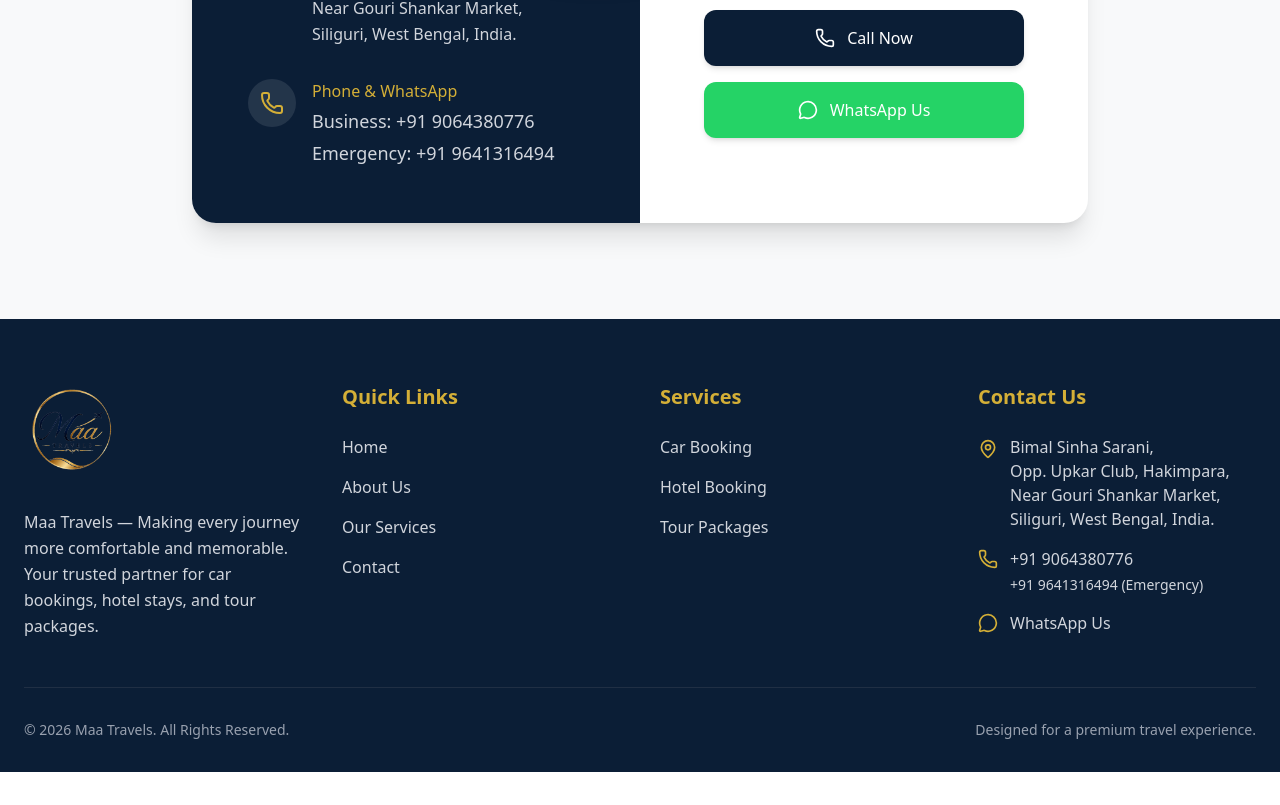
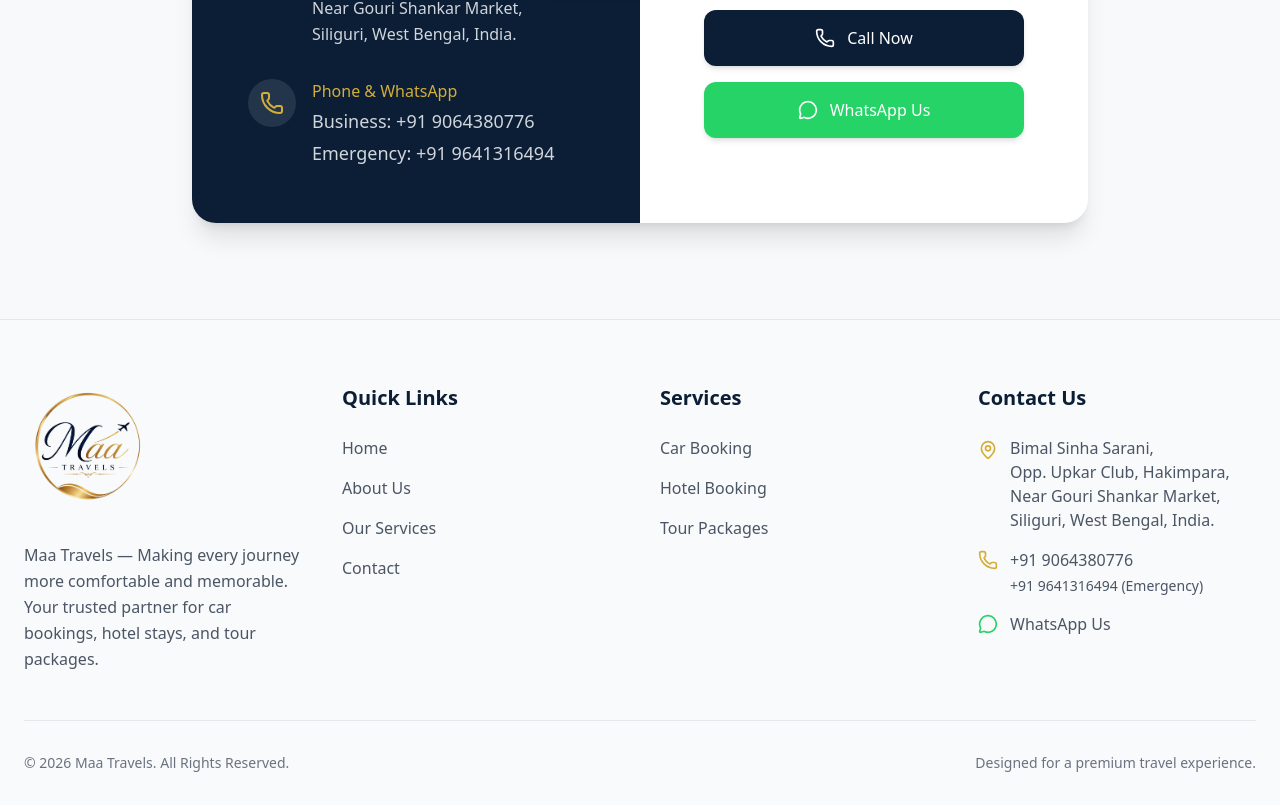
Before and after one commit to Shantanu2705/Maa-Travels, a Next.js app: page / in a window 1280 px wide. Shown: the part 6008-6813 px from the top of the page. Before the commit the page ends 6780 px from the top, so only its background shows below. Built offline with nearby package versions, Linux system fonts and the light colour scheme.

Commit message:
Change footer color to light gray for logo visibility and increase logo sizes

```diff
--- a/src/components/layout/Footer.tsx
+++ b/src/components/layout/Footer.tsx
@@ -7,14 +7,14 @@
   const currentYear = new Date().getFullYear();
 
   return (
-    <footer className="bg-brand-navy text-white pt-16 pb-8">
+    <footer className="bg-gray-50 text-gray-800 pt-16 pb-8 border-t border-gray-200">
       <div className="container mx-auto px-4 md:px-6">
         <div className="grid grid-cols-1 md:grid-cols-2 lg:grid-cols-4 gap-10 mb-12">
 
           {/* Brand Info */}
           <div className="space-y-6">
             <div className="inline-block">
-              <div className="relative h-20 w-64 md:h-24 md:w-80">
+              <div className="relative h-24 w-72 md:h-32 md:w-[26rem]">
                 <Image
                   src="/logo/logo.png"
                   alt="Maa Travels Logo"
@@ -23,51 +23,51 @@
                 />
               </div>
             </div>
-            <p className="text-gray-300 leading-relaxed max-w-sm">
+            <p className="text-gray-600 leading-relaxed max-w-sm">
               Maa Travels — Making every journey more comfortable and memorable. Your trusted partner for car bookings, hotel stays, and tour packages.
             </p>
           </div>
 
           {/* Quick Links */}
           <div>
-            <h3 className="text-xl font-semibold mb-6 text-brand-gold">Quick Links</h3>
+            <h3 className="text-xl font-semibold mb-6 text-brand-navy">Quick Links</h3>
             <ul className="space-y-4">
               <li>
-                <Link href="#home" className="text-gray-300 hover:text-brand-gold transition-colors">Home</Link>
+                <Link href="#home" className="text-gray-600 hover:text-brand-gold transition-colors">Home</Link>
               </li>
               <li>
-                <Link href="#about" className="text-gray-300 hover:text-brand-gold transition-colors">About Us</Link>
+                <Link href="#about" className="text-gray-600 hover:text-brand-gold transition-colors">About Us</Link>
               </li>
               <li>
-                <Link href="#services" className="text-gray-300 hover:text-brand-gold transition-colors">Our Services</Link>
+                <Link href="#services" className="text-gray-600 hover:text-brand-gold transition-colors">Our Services</Link>
               </li>
               <li>
-                <Link href="#contact" className="text-gray-300 hover:text-brand-gold transition-colors">Contact</Link>
+                <Link href="#contact" className="text-gray-600 hover:text-brand-gold transition-colors">Contact</Link>
               </li>
             </ul>
           </div>
 
           {/* Services */}
           <div>
-            <h3 className="text-xl font-semibold mb-6 text-brand-gold">Services</h3>
+            <h3 className="text-xl font-semibold mb-6 text-brand-navy">Services</h3>
             <ul className="space-y-4">
               <li>
-                <Link href="#cars" className="text-gray-300 hover:text-brand-gold transition-colors">Car Booking</Link>
+                <Link href="#cars" className="text-gray-600 hover:text-brand-gold transition-colors">Car Booking</Link>
               </li>
               <li>
-                <Link href="#hotels" className="text-gray-300 hover:text-brand-gold transition-colors">Hotel Booking</Link>
+                <Link href="#hotels" className="text-gray-600 hover:text-brand-gold transition-colors">Hotel Booking</Link>
               </li>
               <li>
-                <Link href="#tours" className="text-gray-300 hover:text-brand-gold transition-colors">Tour Packages</Link>
+                <Link href="#tours" className="text-gray-600 hover:text-brand-gold transition-colors">Tour Packages</Link>
               </li>
             </ul>
           </div>
 
           {/* Contact Details */}
           <div>
-            <h3 className="text-xl font-semibold mb-6 text-brand-gold">Contact Us</h3>
+            <h3 className="text-xl font-semibold mb-6 text-brand-navy">Contact Us</h3>
             <ul className="space-y-4">
-              <li className="flex items-start gap-3 text-gray-300">
+              <li className="flex items-start gap-3 text-gray-600">
                 <MapPin className="w-5 h-5 text-brand-gold shrink-0 mt-1" />
                 <span>
                   Bimal Sinha Sarani, <br />
@@ -76,7 +76,7 @@
                   Siliguri, West Bengal, India.
                 </span>
               </li>
-              <li className="flex flex-col gap-1 text-gray-300">
+              <li className="flex flex-col gap-1 text-gray-600">
                 <div className="flex items-center gap-3">
                   <Phone className="w-5 h-5 text-brand-gold shrink-0" />
                   <a href={`tel:+919064380776`} className="hover:text-brand-gold transition-colors">
@@ -90,9 +90,9 @@
                   </a>
                 </div>
               </li>
-              <li className="flex items-center gap-3 text-gray-300">
-                <MessageCircle className="w-5 h-5 text-brand-gold shrink-0" />
-                <a href={`https://wa.me/${WHATSAPP_NUMBER}`} target="_blank" rel="noopener noreferrer" className="hover:text-brand-gold transition-colors">
+              <li className="flex items-center gap-3 text-gray-600">
+                <MessageCircle className="w-5 h-5 text-[#25D366] shrink-0" />
+                <a href={`https://wa.me/${WHATSAPP_NUMBER}`} target="_blank" rel="noopener noreferrer" className="hover:text-[#25D366] transition-colors">
                   WhatsApp Us
                 </a>
               </li>
@@ -100,7 +100,7 @@
           </div>
         </div>
 
-        <div className="border-t border-gray-700/50 pt-8 flex flex-col md:flex-row items-center justify-between text-gray-400 text-sm">
+        <div className="border-t border-gray-200 pt-8 flex flex-col md:flex-row items-center justify-between text-gray-500 text-sm">
           <p>© {currentYear} Maa Travels. All Rights Reserved.</p>
           <p className="mt-2 md:mt-0">Designed for a premium travel experience.</p>
         </div>
--- a/src/components/layout/Navbar.tsx
+++ b/src/components/layout/Navbar.tsx
@@ -40,7 +40,7 @@
       <div className="container mx-auto px-4 md:px-6">
         <div className="flex items-center justify-between">
           <Link href="#home" className="relative z-50 flex items-center gap-2">
-            <div className="relative h-20 w-64 md:h-24 md:w-80 overflow-hidden rounded">
+            <div className="relative h-24 w-72 md:h-32 md:w-[26rem] overflow-hidden rounded">
               <Image
                 src="/logo/logo.png"
                 alt="Maa Travels Logo"
```
